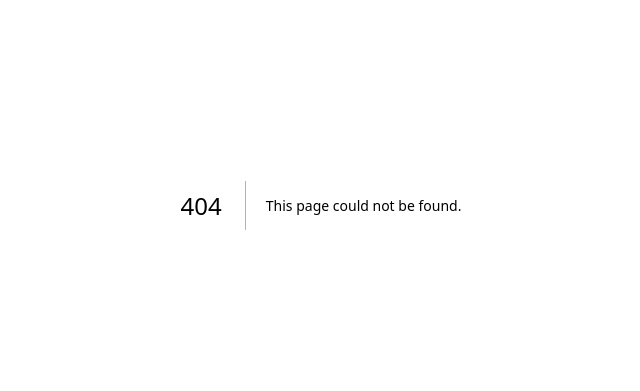
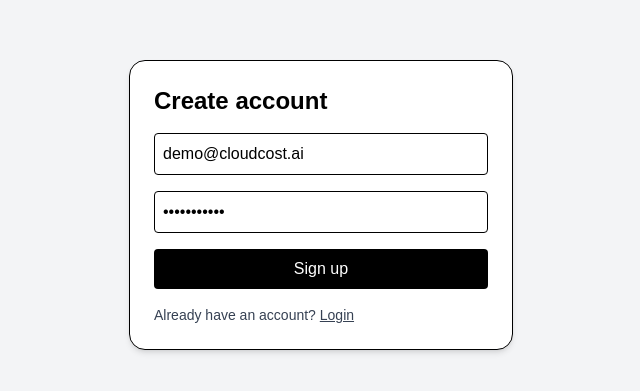
Before and after one commit to youssefmechichi/cloudcost-ai, a Next.js app in the folder frontend/: page /signup in a window 1280 px wide. Before the commit this address had no page. Shown: the part 195-586 px from the top of the page, without its empty margins (319-959 px from the left). Built offline with nearby package versions, Linux system fonts and the light colour scheme.

Commit message:
Added sign up section

```diff
--- /dev/null
+++ b/frontend/app/signup/page.tsx
@@ -0,0 +1,49 @@
+"use client";
+
+import { useState } from "react";
+import { signup } from "@/lib/api";
+import { useRouter } from "next/navigation";
+import Link from "next/link";
+
+export default function SignupPage() {
+  const router = useRouter();
+  const [email, setEmail] = useState("demo@cloudcost.ai");
+  const [password, setPassword] = useState("password123");
+  const [error, setError] = useState("");
+
+  async function handleSignup(e: React.FormEvent) {
+    e.preventDefault();
+
+    try {
+      await signup(email, password);
+      router.push("/login");
+    } catch {
+      setError("Signup failed. User may already exist.");
+    }
+  }
+
+  return (
+    <main className="min-h-screen flex items-center justify-center bg-gray-100 text-black">
+      <form onSubmit={handleSignup} className="w-full max-w-sm space-y-4 rounded-2xl border bg-white p-6 shadow-md">
+        <h1 className="text-2xl font-bold">Create account</h1>
+
+        <input className="w-full rounded border p-2" value={email} onChange={(e) => setEmail(e.target.value)} placeholder="Email" />
+
+        <input className="w-full rounded border p-2" type="password" value={password} onChange={(e) => setPassword(e.target.value)} placeholder="Password" />
+
+        {error && <p className="text-red-600">{error}</p>}
+
+        <button className="w-full rounded bg-black p-2 text-white">
+          Sign up
+        </button>
+
+        <p className="text-sm text-gray-700">
+          Already have an account?{" "}
+          <Link className="underline" href="/login">
+            Login
+          </Link>
+        </p>
+      </form>
+    </main>
+  );
+}
```
